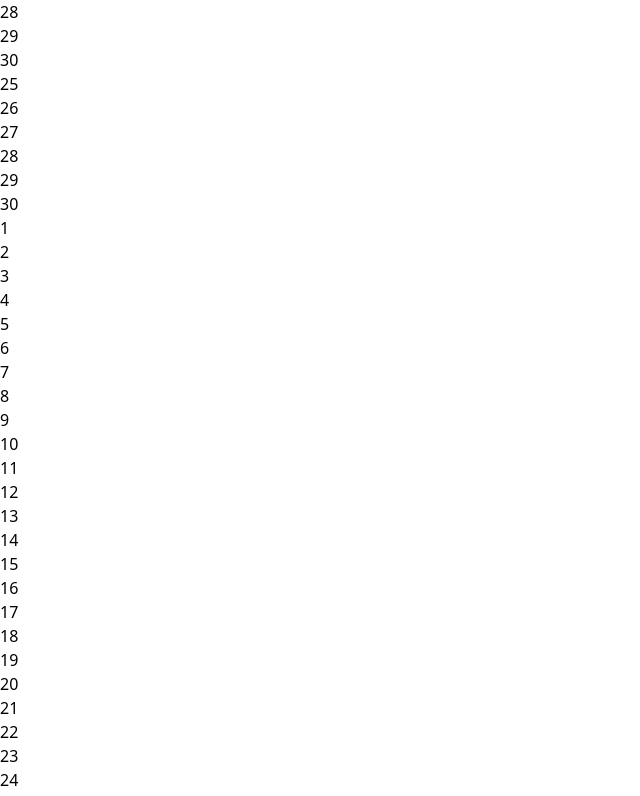
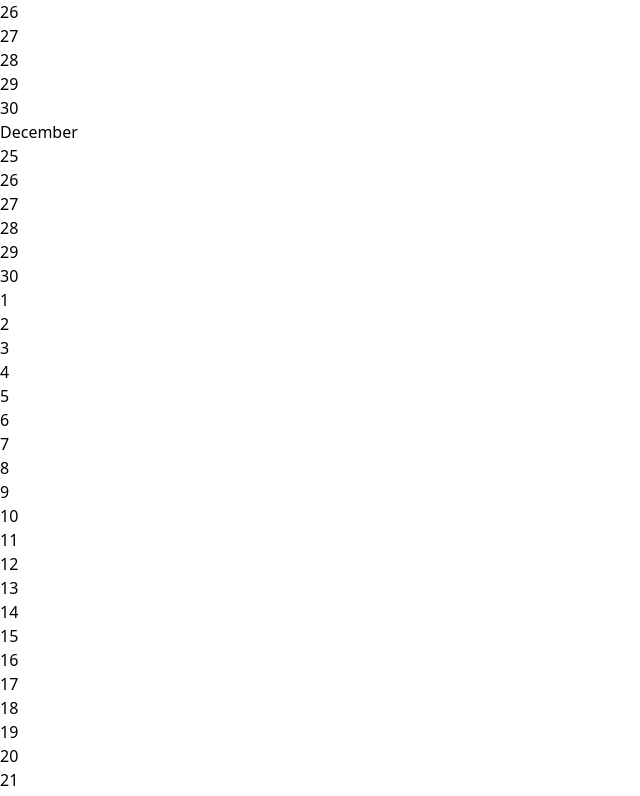
Before and after one commit to JordanRoberts-2000/Calendar-project, a React (Vite) app in the folder client/: page / in a window 1280 px wide. Shown: the part 1680-2476 px from the top of the page, without its empty margins (0-640 px from the left). Built offline with nearby package versions, Linux system fonts and the light colour scheme.

Commit message:
feat: month name displayed, month separators, carry over days faded

```diff
--- a/client/src/components/Calendar.tsx
+++ b/client/src/components/Calendar.tsx
@@ -1,3 +1,4 @@
+import React from "react";
 import generateCalendarGrid from "../utils/generateCalendarGrid";
 
 const Calendar = ({}) => {
@@ -5,10 +6,22 @@ const Calendar = ({}) => {
   const calendarGrid = generateCalendarGrid();
   return (
     <div className="grid grid-cols-7">
-      {calendarGrid.map((date, index) => (
-        <div key={index} className="border border-neutral-300 aspect-[2/1] flex justify-center items-center">{date.day}</div>
-      ))}
-    </div>
+    {calendarGrid.map((monthData, index) => (
+      <React.Fragment key={index}>
+        <div className="col-span-7">
+          {monthData.monthName}
+        </div>
+        {monthData.days.map((date, dateIndex) => (
+          <div
+            key={`${date.year}-${date.month}-${date.day}-${dateIndex}`}
+            className={`${date.isPreviousCarryOver && 'opacity-30'} h-[12vh]`}
+          >
+            {date.day}
+          </div>
+        ))}
+      </React.Fragment>
+    ))}
+  </div>
   )
 }
 
--- a/client/src/components/DaysOfWeek.tsx
+++ b/client/src/components/DaysOfWeek.tsx
@@ -2,8 +2,8 @@ const DaysOfWeek = ({}) => {
   const days = ["M", "T", "W", "T", "F", "S", "S"];
   return (
     <div className="flex">
-      {days.map((day) => (
-        <div className="flex-1 flex justify-center">{day}</div>
+      {days.map((day, i) => (
+        <div key={i} className="flex-1 flex justify-center">{day}</div>
       ))}
     </div>
   )
--- a/client/src/utils/generateCalendarGrid.ts
+++ b/client/src/utils/generateCalendarGrid.ts
@@ -1,3 +1,5 @@
+const NUMBER_OF_GENERATED_MONTHS = 12;
+
 type CalendarDay = {
   day: number;
   month: number;
@@ -9,57 +11,60 @@ const getDaysInMonth = (month: number, year: number) => new Date(year, month + 1
 
 const getFirstDayOfMonth = (month: number, year: number) => new Date(year, month, 1).getDay();
 
-const generateCalendarGrid = () => {
-  const currentDate = new Date()
+const generateCalendarGrid = (): { days: CalendarDay[]; monthName: string }[] => {
+  const currentDate = new Date();
   const currentMonth = currentDate.getMonth();
   const currentYear = currentDate.getFullYear();
 
-  // up to 3 months
-  const months = [];
-  for (let offset = 0; offset < 3; offset++) {
+  const months: { month: number; year: number }[] = [];
+
+  // Generate months for the current and the next 12 months
+  for (let offset = 0; offset <= NUMBER_OF_GENERATED_MONTHS; offset++) {
     const month = (currentMonth + offset) % 12;
     const year = currentYear + Math.floor((currentMonth + offset) / 12);
     months.push({ month, year });
   }
 
-  // Generate grid
-  const grid: CalendarDay[] = [];
+  const monthNames = ['January', 'February', 'March', 'April', 'May', 'June', 'July', 'August', 'September', 'October', 'November', 'December'];
+
+  const grid: { days: CalendarDay[]; monthName: string }[] = [];
 
   months.forEach(({ month, year }) => {
     const daysInMonth = getDaysInMonth(month, year);
     const firstDayOfMonth = getFirstDayOfMonth(month, year);
 
-    // Calculate how many days to show from the previous month to align with Monday
     const daysFromPrevMonth = (firstDayOfMonth === 0 ? 6 : firstDayOfMonth - 1);
 
-    // Get previous month's info
     const prevMonth = month === 0 ? 11 : month - 1;
     const prevMonthYear = month === 0 ? year - 1 : year;
     const daysInPrevMonth = getDaysInMonth(prevMonth, prevMonthYear);
 
-    // Add previous month's days
+    const currentMonthGrid: CalendarDay[] = [];
+
     for (let i = daysInPrevMonth - daysFromPrevMonth + 1; i <= daysInPrevMonth; i++) {
-      grid.push({
+      currentMonthGrid.push({
         day: i,
         month: prevMonth,
         year: prevMonthYear,
+        isPreviousCarryOver: true,
+      });
+    }
+
+    for (let i = 1; i <= daysInMonth; i++) {
+      currentMonthGrid.push({
+        day: i,
+        month,
+        year,
         isPreviousCarryOver: false,
       });
     }
 
-    // Add current month's days
-    for (let i = 1; i <= daysInMonth; i++) {
-      grid.push({
-        day: i,
-        month: month,
-        year: year,
-        isPreviousCarryOver: true,
-      });
-    }
+    grid.push({
+      days: currentMonthGrid,
+      monthName: monthNames[month],
+    });
   });
-
   return grid;
-
-}
+};
 
 export default generateCalendarGrid
```
